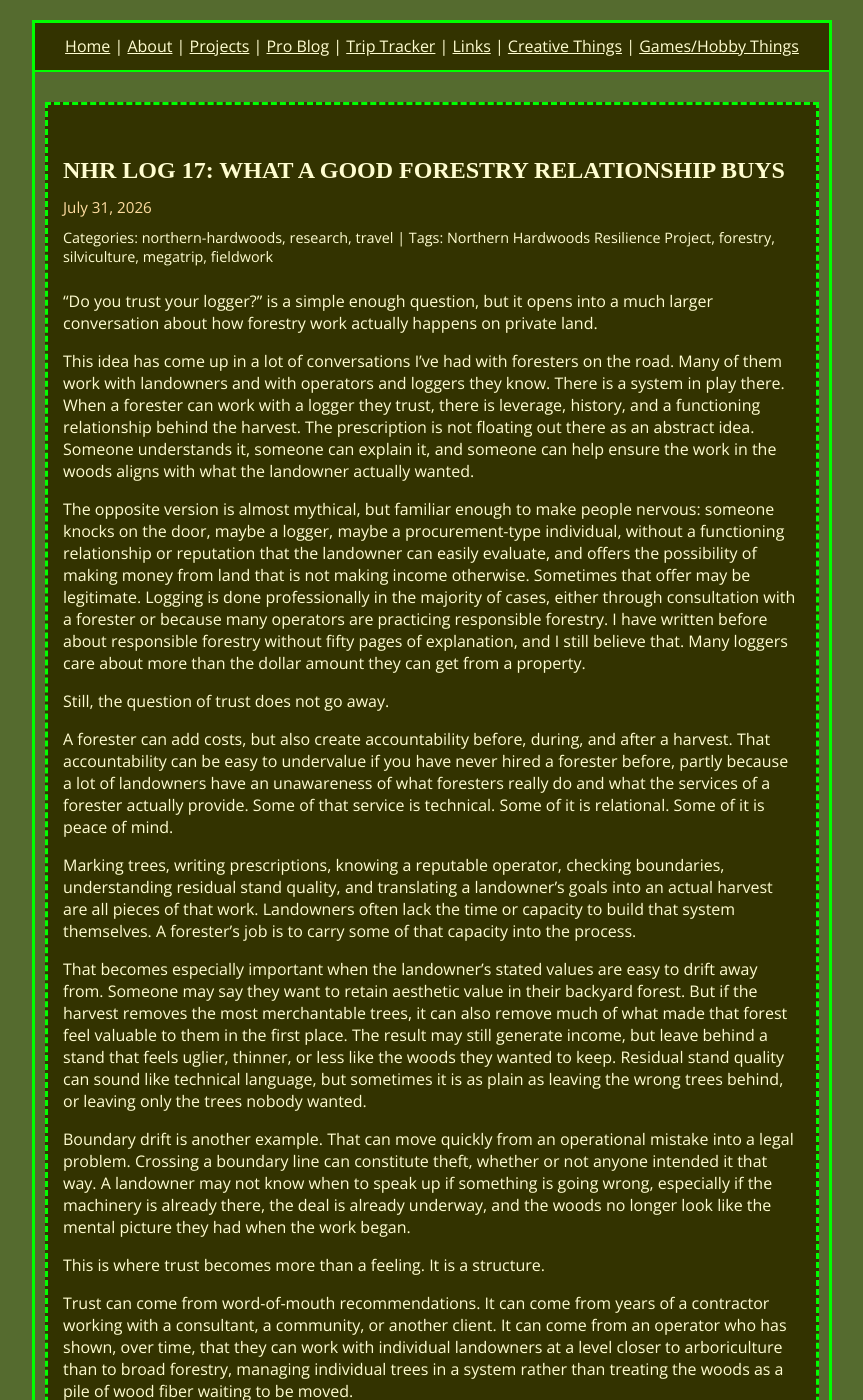
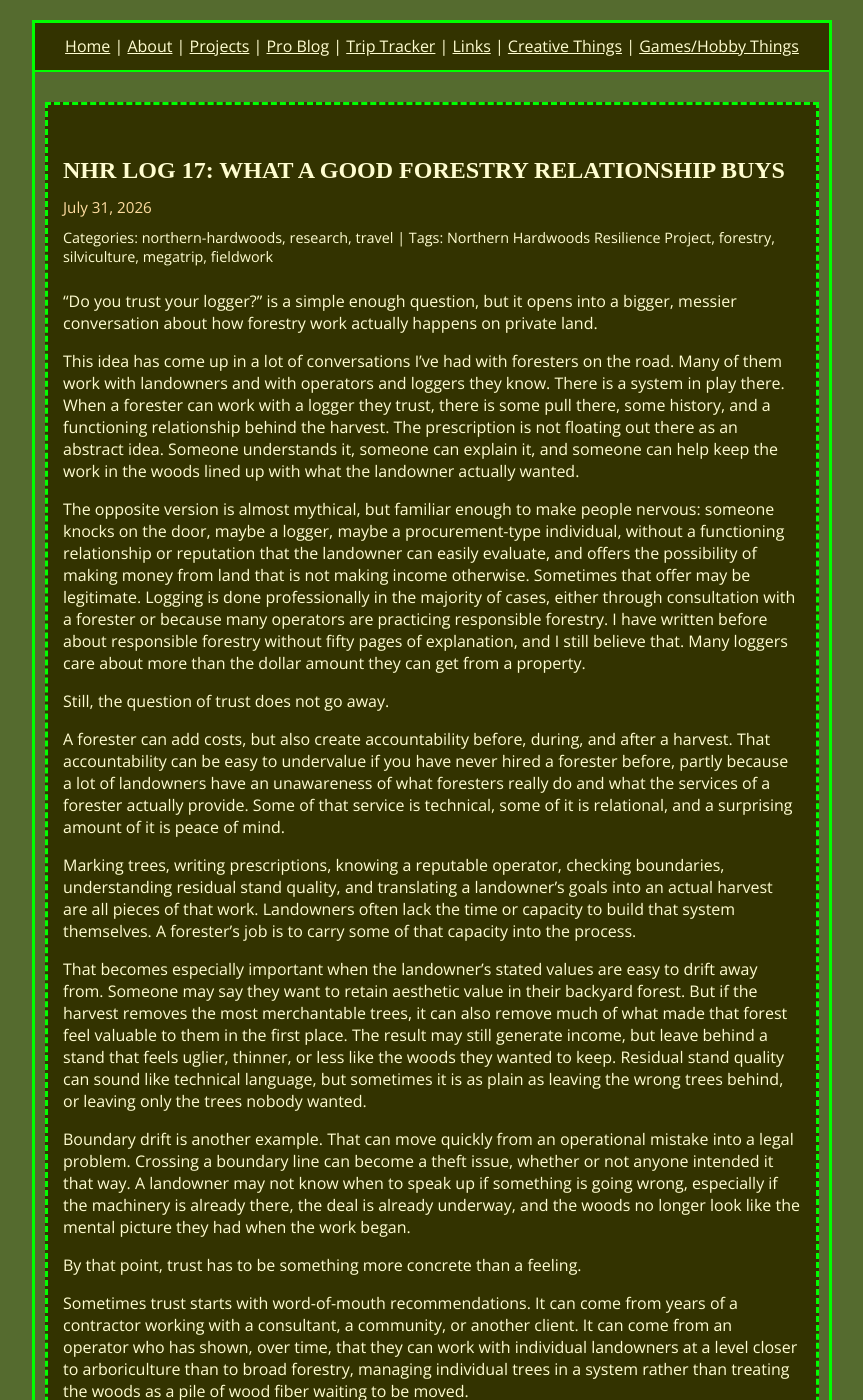
Before and after one commit to MtnTheMan/mtntheman.github.io, a Jekyll site: the page built from _posts/2026-07-31-nhr-log-17-what-a-good-forestry-relationship-buys.md, in a window 1280 px wide and 1400 px high. Shown: the whole window, without its empty margins (208-1071 px from the left). Built offline with Jekyll 4.4.1, drawn with Linux system fonts in a browser that asks for light colours; some web fonts are replaced; some of the changed text lies outside the part shown.

Commit message:
Humanize NHR Log 17 wording

```diff
--- a/_posts/2026-07-31-nhr-log-17-what-a-good-forestry-relationship-buys.md
+++ b/_posts/2026-07-31-nhr-log-17-what-a-good-forestry-relationship-buys.md
@@ -4,28 +4,28 @@ title: "NHR Log 17: What a Good Forestry Relationship Buys"
 date: 2026-07-31 00:35:00 -0400
 categories: [northern-hardwoods, research, travel]
 tags: [Northern Hardwoods Resilience Project, forestry, silviculture, megatrip, fieldwork]
-excerpt: "A reflection on what landowners gain from foresters, trustworthy operators, and accountability before, during, and after a private woodland harvest."
+excerpt: "What a forester and a trusted logger can give a landowner before the first tree comes down."
 ---
 
-"Do you trust your logger?" is a simple enough question, but it opens into a much larger conversation about how forestry work actually happens on private land.
+"Do you trust your logger?" is a simple enough question, but it opens into a bigger, messier conversation about how forestry work actually happens on private land.
 
-This idea has come up in a lot of conversations I've had with foresters on the road. Many of them work with landowners and with operators and loggers they know. There is a system in play there. When a forester can work with a logger they trust, there is leverage, history, and a functioning relationship behind the harvest. The prescription is not floating out there as an abstract idea. Someone understands it, someone can explain it, and someone can help ensure the work in the woods aligns with what the landowner actually wanted.
+This idea has come up in a lot of conversations I've had with foresters on the road. Many of them work with landowners and with operators and loggers they know. There is a system in play there. When a forester can work with a logger they trust, there is some pull there, some history, and a functioning relationship behind the harvest. The prescription is not floating out there as an abstract idea. Someone understands it, someone can explain it, and someone can help keep the work in the woods lined up with what the landowner actually wanted.
 
 The opposite version is almost mythical, but familiar enough to make people nervous: someone knocks on the door, maybe a logger, maybe a procurement-type individual, without a functioning relationship or reputation that the landowner can easily evaluate, and offers the possibility of making money from land that is not making income otherwise. Sometimes that offer may be legitimate. Logging is done professionally in the majority of cases, either through consultation with a forester or because many operators are practicing responsible forestry. I have written before about responsible forestry without fifty pages of explanation, and I still believe that. Many loggers care about more than the dollar amount they can get from a property.
 
 Still, the question of trust does not go away.
 
-A forester can add costs, but also create accountability before, during, and after a harvest. That accountability can be easy to undervalue if you have never hired a forester before, partly because a lot of landowners have an unawareness of what foresters really do and what the services of a forester actually provide. Some of that service is technical. Some of it is relational. Some of it is peace of mind.
+A forester can add costs, but also create accountability before, during, and after a harvest. That accountability can be easy to undervalue if you have never hired a forester before, partly because a lot of landowners have an unawareness of what foresters really do and what the services of a forester actually provide. Some of that service is technical, some of it is relational, and a surprising amount of it is peace of mind.
 
 Marking trees, writing prescriptions, knowing a reputable operator, checking boundaries, understanding residual stand quality, and translating a landowner's goals into an actual harvest are all pieces of that work. Landowners often lack the time or capacity to build that system themselves. A forester's job is to carry some of that capacity into the process.
 
 That becomes especially important when the landowner's stated values are easy to drift away from. Someone may say they want to retain aesthetic value in their backyard forest. But if the harvest removes the most merchantable trees, it can also remove much of what made that forest feel valuable to them in the first place. The result may still generate income, but leave behind a stand that feels uglier, thinner, or less like the woods they wanted to keep. Residual stand quality can sound like technical language, but sometimes it is as plain as leaving the wrong trees behind, or leaving only the trees nobody wanted.
 
-Boundary drift is another example. That can move quickly from an operational mistake into a legal problem. Crossing a boundary line can constitute theft, whether or not anyone intended it that way. A landowner may not know when to speak up if something is going wrong, especially if the machinery is already there, the deal is already underway, and the woods no longer look like the mental picture they had when the work began.
+Boundary drift is another example. That can move quickly from an operational mistake into a legal problem. Crossing a boundary line can become a theft issue, whether or not anyone intended it that way. A landowner may not know when to speak up if something is going wrong, especially if the machinery is already there, the deal is already underway, and the woods no longer look like the mental picture they had when the work began.
 
-This is where trust becomes more than a feeling. It is a structure.
+By that point, trust has to be something more concrete than a feeling.
 
-Trust can come from word-of-mouth recommendations. It can come from years of a contractor working with a consultant, a community, or another client. It can come from an operator who has shown, over time, that they can work with individual landowners at a level closer to arboriculture than to broad forestry, managing individual trees in a system rather than treating the woods as a pile of wood fiber waiting to be moved.
+Sometimes trust starts with word-of-mouth recommendations. It can come from years of a contractor working with a consultant, a community, or another client. It can come from an operator who has shown, over time, that they can work with individual landowners at a level closer to arboriculture than to broad forestry, managing individual trees in a system rather than treating the woods as a pile of wood fiber waiting to be moved.
 
 There are directories, lists, and names a landowner can find, but choosing someone from a list is different from asking around. Shop around. Ask who has done good work nearby. Ask who listened. Ask who left the woods in a condition the landowner was happy to live with afterward. The best evidence is often a functioning relationship that has lasted.
 
@@ -39,4 +39,4 @@ If you know the operator, know their reputation, have a prescription, have someo
 
 A good forestry relationship buys peace of mind, but it also buys translation. It turns a landowner's values into operational decisions in ways that a landowner normally cannot articulate. It connects the owner of the woods to the person running the machine. It gives someone the experience and authority to intercede if the work starts veering away from the goals on the page or the goals in the landowner's head.
 
-That is the real value in trusting your logger. It is not blind faith in a person, a machine, or a handshake at the door. It is a system of accountability built around the woods before the first tree comes down.
+That may be the closest I can get to the value in trusting your logger. The trust is earned through reputation, prescriptions, follow-up, and somebody being accountable to the woods before the first tree comes down.
```
